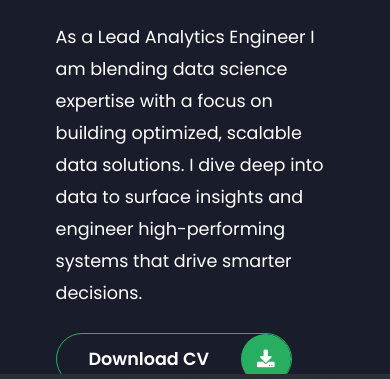
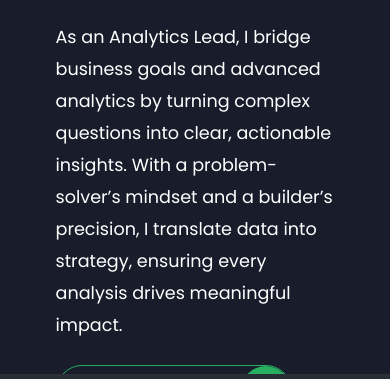
Before and after one commit to mexudi/me, a plain HTML site: page index.html in a window 390 px wide. Shown: the part 383-762 px from the top of the page. Drawn offline with Linux system fonts and the light colour scheme.

Commit message:
main-page: update the bio

```diff
--- a/app.js
+++ b/app.js
@@ -18,7 +18,7 @@
     let index = 0;
     let intervalId;
     let isPlaying = true;
-    const duration = 3000;
+    const duration = 5000;
     const imgElement = document.getElementById("slideshow");
     const toggleButton = document.getElementById("toggleSlideshow");
     const progressCircle = document.querySelector(".progress-ring__circle");
--- a/index.html
+++ b/index.html
@@ -40,8 +40,8 @@
                     Lead Analytics Engineer.
                 </h1>
                 <p>
-                    As a Lead Analytics Engineer I am blending data science expertise with a focus on building optimized, scalable data solutions.
-                    I dive deep into data to surface insights and engineer high-performing systems that drive smarter decisions.
+                    As an Analytics Lead, I bridge business goals and advanced analytics by turning complex questions into clear, actionable insights.
+                    With a problem-solver’s mindset and a builder’s precision, I translate data into strategy, ensuring every analysis drives meaningful impact.
                 </p>
                 <div class="btn-con">
                     <a href="" class="main-btn">
--- a/styles/styles.css
+++ b/styles/styles.css
@@ -726,7 +726,7 @@ section {
   .right-header {
     grid-row: 1;
     padding-right: 0rem !important;
-    width: 90%;
+    width: 100%;
     margin: 0 auto;
   }
   .right-header .name {
```
